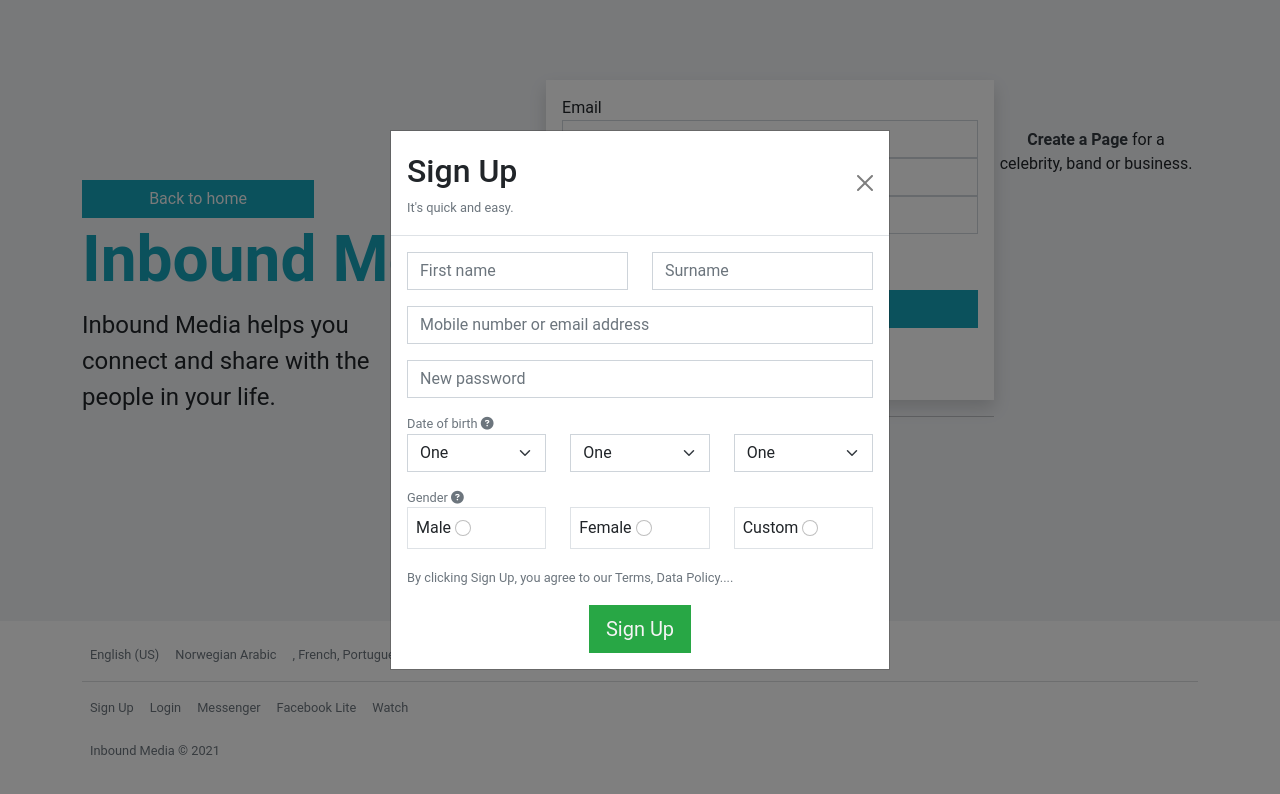
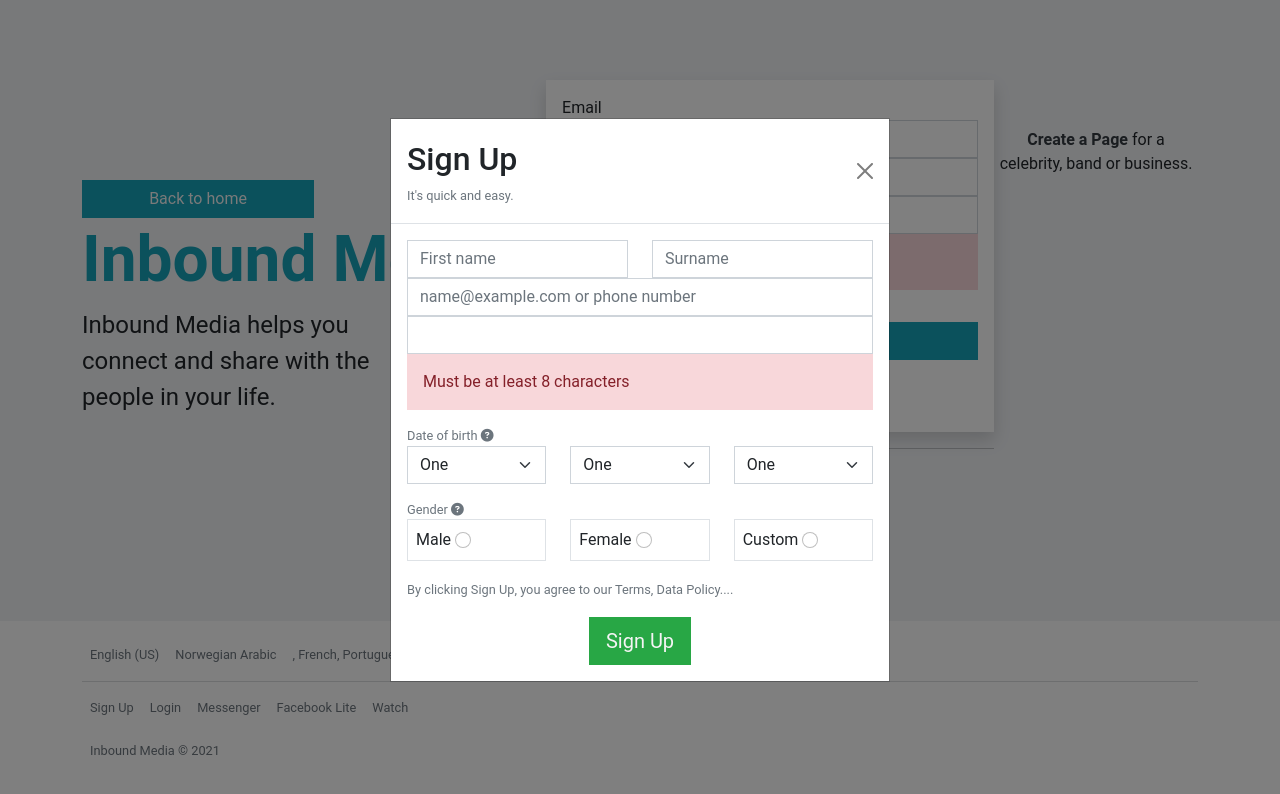
Before and after one commit to Ousman37/css-frameworks_CA, a website: page index.html in a window 1280 px wide. Both pictures are taken after typing "name@example.com", "Sample" into the empty fields and a click on the button "Create New Account". Drawn offline with nearby package versions, Linux system fonts and the light colour scheme.

Commit message:
form validation

```diff
--- a/index.html
+++ b/index.html
@@ -40,7 +40,7 @@
           <div class="form-group">
               <label for="password" class="form-control">Password</label>
               <input title=" Must be at least 8 characters" pattern="[a-zA-Z0-9]{8,}"  class="form-control" required type="text" id="password" />
-                 <p class="input-hint"> Must be at least 8 characters</p>
+                 <p class="alert alert-danger"> Must be at least 8 characters</p>
           </div>
 
 
@@ -49,8 +49,9 @@
           <a href="#" class="text-decoration-none text-center">
             <p>Forgotten password?</p>
           </a>
-</form>
+
       </div>
+      </form>
 
         <!-- !create form -->
         <hr />
@@ -58,7 +59,7 @@
           <button class="btn btn-success btn-lg text-light" type="button" data-bs-toggle="modal"
             data-bs-target="#createModal">Create New Account</button>
         </div>
-        </fieldset>
+
         </form>
         <!-- create modal -->
         <div class="modal fade" id="createModal" tabindex="-1" aria-labelledby="createModalLabel" aria-hidden="true">
@@ -86,8 +87,12 @@
                     </div>
                   </div>
                   <!-- !email & pass -->
-                  <input type="email" class="form-control my-3" placeholder="Mobile number or email address" required/>
-                  <input type="password" class="form-control my-3" placeholder="New password" required/>
+                  <input pattern="^[A-Za-z0-9._+-]+@[A-Za-z0-9.-]+\.[a-z]{2,4}" id="email" required type="email" class="form-control"
+                    title="Must be a valid email address" placeholder="name@example.com or phone number" />
+
+                    <input title=" Must be at least 8 characters" pattern="[a-zA-Z0-9]{8,}" class="form-control" required type="text"
+                      id="password" />
+                    <p class="alert alert-danger"> Must be at least 8 characters</p>
                   <!-- !DOB -->
                   <div class="row my-3">
                     <span class="text-muted fs-7">Date of birth <i class="fas fa-question-circle"
```
